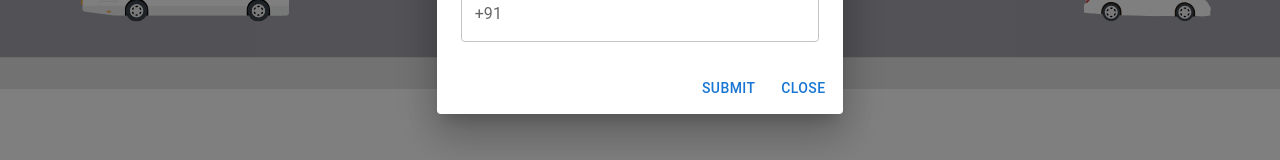
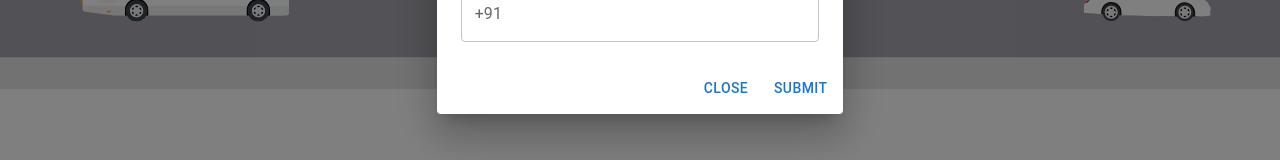
Before and after one commit to juleshwar/redbus-minimal-clone, a Next.js app: page / in a window 1280 px wide. Both pictures are taken after a click on the element "Login". Shown: the part 394-554 px from the top of the page. Built offline with nearby package versions, Linux system fonts and the light colour scheme.

Commit message:
feat: added user login using localStorage
1. Added useCurrentUser custom hook
2. Added localStorageService

```diff
--- a/components/Header.tsx
+++ b/components/Header.tsx
@@ -2,6 +2,7 @@ import Logo from "@/public/logo.svg";
 import Link from "next/link";
 import { ReactNode, useState } from "react";
 import { LoginDialog } from "./LoginDialog";
+import { useCurrentUser } from "../util/customHooks";
 
 interface Props {
 	children?: ReactNode;
@@ -9,6 +10,7 @@ interface Props {
 
 const Header = ({ children }: Props) => {
 	const [showLoginDialog, setShowLoginDialog] = useState(false);
+	const [currentUser, setCurrentUser] = useCurrentUser();
 
 	return (
 		<div className="flex px-8 py-3 sticky shadow drop-shadow-md shadow-neutral-200">
@@ -21,12 +23,17 @@ const Header = ({ children }: Props) => {
 					className="flex items-center col-auto border rounded-md border-green-600 cursor-pointer px-8 py-4"
 					onClick={() => setShowLoginDialog(true)}
 				>
-					Login
+					{currentUser ? "Profile" : "Login"}
 				</div>
 			</div>
 			{children}
 			{showLoginDialog && (
-				<LoginDialog isOpen={showLoginDialog} onClose={() => setShowLoginDialog(false)} />
+				<LoginDialog
+					currentUser={currentUser}
+					setCurrentUser={setCurrentUser}
+					isOpen={showLoginDialog}
+					onClose={() => setShowLoginDialog(false)}
+				/>
 			)}
 		</div>
 	);
--- a/components/LoginDialog.tsx
+++ b/components/LoginDialog.tsx
@@ -8,43 +8,106 @@ import {
 	InputAdornment,
 	TextField,
 } from "@mui/material";
+import { CurrentUser } from "../util/customHooks";
+import { FormEvent, useState } from "react";
 
 interface LoginDialogProps {
 	isOpen: boolean;
+	currentUser: CurrentUser | null;
+	setCurrentUser: (newId: string | null) => void;
 	dialogText?: string;
 	onClose: () => void;
 }
 
-export const LoginDialog = ({ isOpen, onClose }: LoginDialogProps) => {
+export const LoginDialog = ({ isOpen, onClose, currentUser, setCurrentUser }: LoginDialogProps) => {
 	const onCloseHandler = () => {
 		onClose();
 	};
 
-	const onSubmitHandler = () => {
-		// TODO
+	const doLoginHandler = (newId: string) => {
+		setCurrentUser(newId);
+		onClose();
+	};
+
+	const doLogoutHandler = () => {
+		setCurrentUser(null);
 		onClose();
 	};
 
 	return (
 		<Dialog open={isOpen} onClose={onCloseHandler}>
+			{currentUser ? (
+				<CurrentUserDialogContent
+					currentUser={currentUser}
+					onCloseHandler={onCloseHandler}
+					onSubmitHandler={doLogoutHandler}
+				/>
+			) : (
+				<NoLoginDialogContent onSubmitHandler={doLoginHandler} onCloseHandler={onCloseHandler} />
+			)}
+		</Dialog>
+	);
+};
+
+const CurrentUserDialogContent = ({
+	currentUser,
+	onSubmitHandler,
+	onCloseHandler,
+}: {
+	currentUser: CurrentUser;
+	onSubmitHandler: () => void;
+	onCloseHandler: () => void;
+}) => {
+	return (
+		<>
+			<DialogTitle className="bg-green-700 text-center text-white relative">Profile</DialogTitle>
+			<DialogContent className="p-8">
+				<DialogContentText className="my-4">Welcome back {currentUser.id}</DialogContentText>
+			</DialogContent>
+			<DialogActions>
+				<Button onClick={onCloseHandler}>Close</Button>
+				<Button onClick={onSubmitHandler}>Logout</Button>
+			</DialogActions>
+		</>
+	);
+};
+
+const NoLoginDialogContent = ({
+	onSubmitHandler,
+	onCloseHandler,
+}: {
+	onSubmitHandler: (newId: string) => void;
+	onCloseHandler: () => void;
+}) => {
+	const [loginId, setLoginId] = useState("");
+	const onFormSubmitHandler = (e: FormEvent) => {
+		e.preventDefault();
+		onSubmitHandler(loginId);
+	};
+	return (
+		<>
 			<DialogTitle className="bg-green-700 text-center text-white relative">Login</DialogTitle>
 			<DialogContent className="p-8">
 				<DialogContentText className="my-4">
 					Sign in to avail exciting discounts and cashbacks!
 				</DialogContentText>
+				<form onSubmit={onFormSubmitHandler}>
 					<TextField
 						className="w-full"
 						type="tel"
+						value={loginId}
+						onChange={(event) => setLoginId(event.currentTarget.value)}
 						InputProps={{
 							inputMode: "tel",
 							startAdornment: <InputAdornment position="start">+91</InputAdornment>,
 						}}
 					/>
+				</form>
 			</DialogContent>
 			<DialogActions>
-				<Button onClick={onSubmitHandler}>Submit</Button>
 				<Button onClick={onCloseHandler}>Close</Button>
+				<Button onClick={() => onSubmitHandler(loginId)}>Submit</Button>
 			</DialogActions>
-		</Dialog>
+		</>
 	);
 };
--- /dev/null
+++ b/util/customHooks.ts
@@ -0,0 +1,38 @@
+import { Dispatch, SetStateAction, useEffect, useState } from "react";
+import { localStorageService } from "./localStorageService";
+
+export interface CurrentUser {
+	id: string;
+}
+
+const getCurrentUser = () => {
+	if (typeof window === "undefined") {
+		return null;
+	} else {
+		return localStorageService.getCurrentUser();
+	}
+};
+
+const useCurrentUser = (): [CurrentUser | null, Dispatch<SetStateAction<string | null>>] => {
+	const [currentUser, setCurrentUser] = useState(getCurrentUser());
+	useEffect(() => {
+		if (currentUser) {
+			localStorageService.doLoginUser(currentUser);
+		} else {
+			localStorageService.doLogoutUser();
+		}
+	}, [currentUser]);
+
+	if (currentUser) {
+		return [
+			{
+				id: currentUser,
+			},
+			setCurrentUser,
+		];
+	} else {
+		return [null, setCurrentUser];
+	}
+};
+
+export { useCurrentUser };
--- /dev/null
+++ b/util/localStorageService.ts
@@ -0,0 +1,21 @@
+const BOOK_BUS_LS_PREFIX = "BookBus_LS_";
+
+const KEYS = {
+	CURRENT_USER: BOOK_BUS_LS_PREFIX + "CurrentUser",
+};
+
+class LocalStorageService {
+	doLoginUser(id: string) {
+		localStorage.setItem(KEYS.CURRENT_USER, id);
+	}
+	doLogoutUser() {
+		localStorage.removeItem(KEYS.CURRENT_USER);
+	}
+	getCurrentUser() {
+		return localStorage.getItem(KEYS.CURRENT_USER) ?? null;
+	}
+}
+
+const localStorageService = new LocalStorageService();
+
+export { localStorageService };
```
Lines whose indentation alone changed are shown as unchanged.
